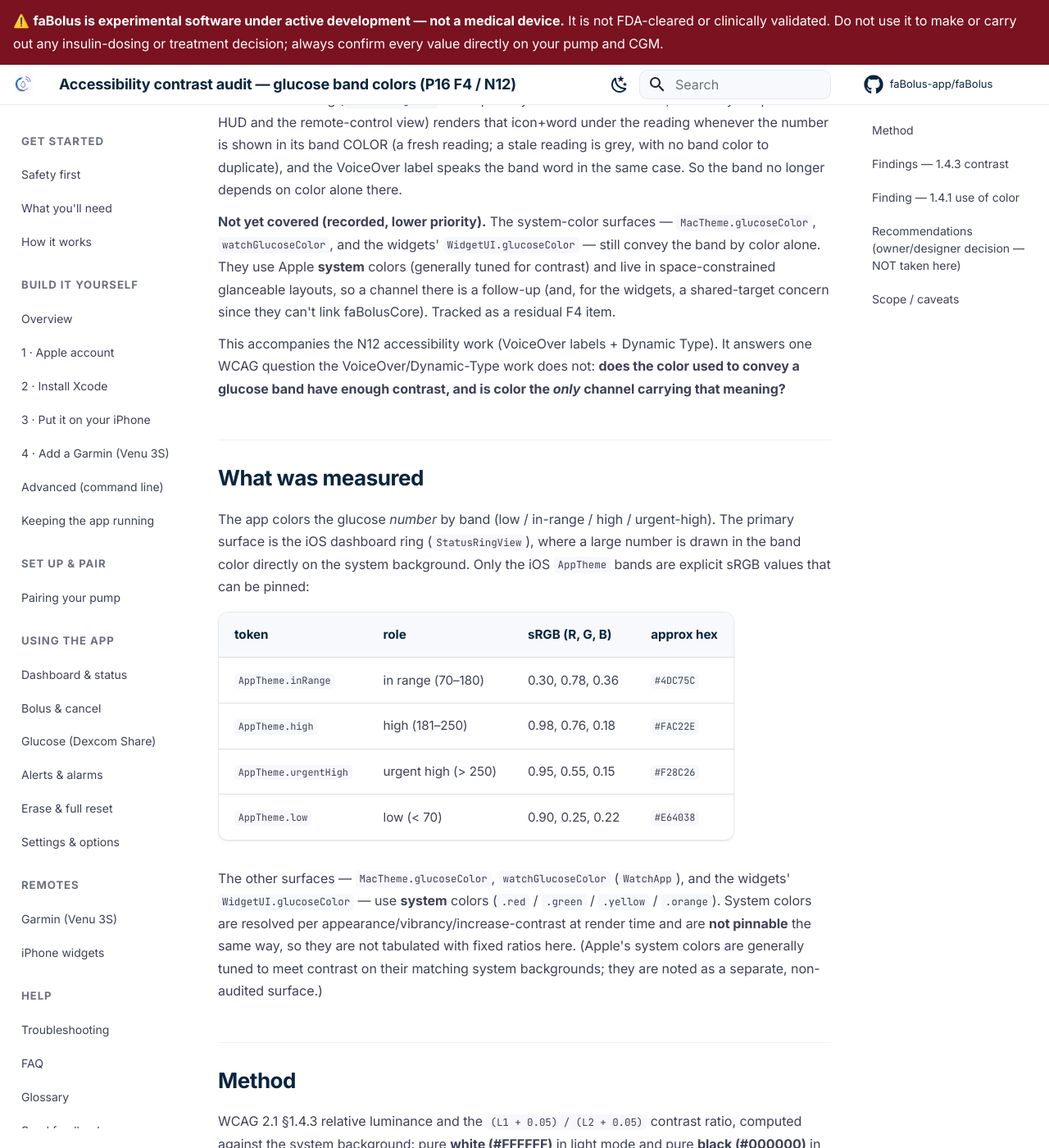
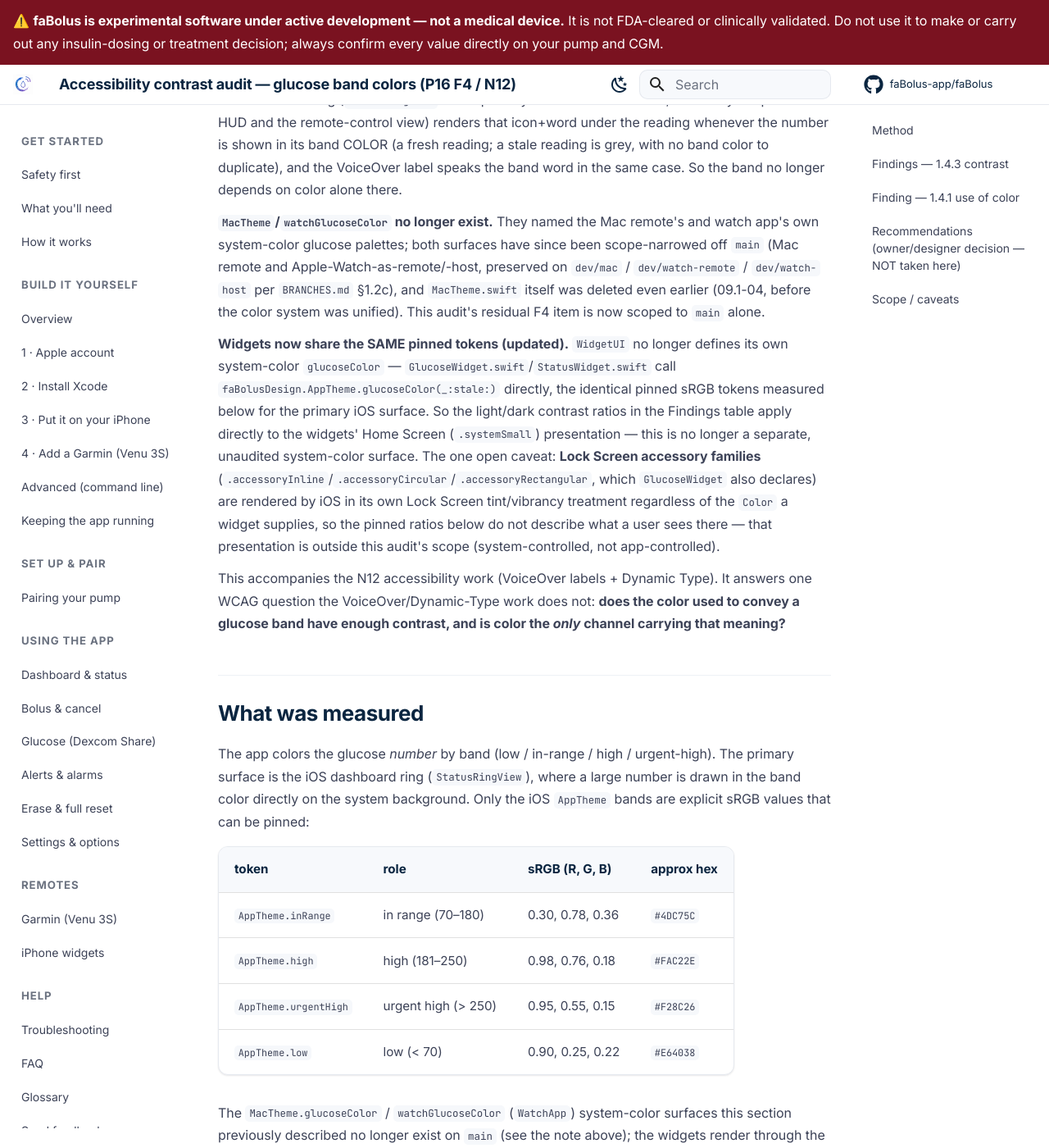
Before and after one commit to faBolus-app/faBolus, an MkDocs documentation site: the page built from docs/accessibility-contrast-audit.md, in a window 1280 px wide and 1400 px high, scrolled down 497 px. Shown: the whole window at 82% size. Built offline with MkDocs 1.6.1 and Material for MkDocs 9.7.7, drawn with Linux system fonts in a browser that asks for light colours; comment, search, counter and statistics services are not loaded; some of the changed text lies outside the part shown.

Commit message:
docs(09.6-07): reconcile reference/ops docs against final narrow-main removal set
- SBOM.md: drop the two ported-source rows for files deleted from main
  (XDripAppGroupSource.swift, LibreLinkUpSource.swift); annotate the
  G7SensorKit/DexcomG6Kit vendored-package rows as retained-but-unused
  per D-02 (their only app-tree consumers were deleted, preserved on
  dev/cgm-extra)
- RELEASE-GATES.md: add a scope note + [off-main] markers on surfaces
  the narrow-main removal has scope-narrowed off main (Apple Watch,
  Mac remote, peer-iPhone remote, Mobi/IDP, non-Venu-3S Garmin,
  Siri/Shortcuts) — the gates remain valid wherever the surface lives
- UNVERIFIED-GUESSES.md: add a scope note + [off-main] markers on the
  Mobi-only (2, 6, 7) and G6/G7-direct-BLE-only (5, 9, 10, 11) entries;
  fix item 12's stale Where: list (RemoteClientModel/MacRemoteModel/
  RemoteControlView are deleted from main) to point at the real main
  consumers (WidgetPublisher/WidgetShared/StatusWidget)
- accessibility-contrast-audit.md: MacTheme/watchGlucoseColor no
  longer exist (Mac/Watch off main); the widgets now render through
  the SAME pinned AppTheme.glucoseColor tokens as the primary surface
  (not a separate system-color palette) — update the audit's findings
  scope accordingly, noting Lock Screen accessory presentation stays
  out of scope (system-controlled)
- NARROW-MAIN-GATES.md: reviewed, no change needed — its Phase 7/8
  framing matches ROADMAP.md (Phase 7 complete, Phase 8 pending)

```diff
--- a/docs/accessibility-contrast-audit.md
+++ b/docs/accessibility-contrast-audit.md
@@ -15,11 +15,22 @@ remote-control view) renders that icon+word under the reading whenever the numbe
 COLOR (a fresh reading; a stale reading is grey, with no band color to duplicate), and the VoiceOver label
 speaks the band word in the same case. So the band no longer depends on color alone there.
 
-**Not yet covered (recorded, lower priority).** The system-color surfaces — `MacTheme.glucoseColor`,
-`watchGlucoseColor`, and the widgets' `WidgetUI.glucoseColor` — still convey the band by color alone. They
-use Apple **system** colors (generally tuned for contrast) and live in space-constrained glanceable
-layouts, so a channel there is a follow-up (and, for the widgets, a shared-target concern since they can't
-link faBolusCore). Tracked as a residual F4 item.
+**`MacTheme`/`watchGlucoseColor` no longer exist.** They named the Mac remote's and watch app's own
+system-color glucose palettes; both surfaces have since been scope-narrowed off `main` (Mac remote and
+Apple-Watch-as-remote/-host, preserved on `dev/mac` / `dev/watch-remote` / `dev/watch-host` per
+`BRANCHES.md` §1.2c), and `MacTheme.swift` itself was deleted even earlier (09.1-04, before the color
+system was unified). This audit's residual F4 item is now scoped to `main` alone.
+
+**Widgets now share the SAME pinned tokens (updated).** `WidgetUI` no longer defines its own
+system-color `glucoseColor` — `GlucoseWidget.swift`/`StatusWidget.swift` call
+`faBolusDesign.AppTheme.glucoseColor(_:stale:)` directly, the identical pinned sRGB tokens measured
+below for the primary iOS surface. So the light/dark contrast ratios in the Findings table apply
+directly to the widgets' Home Screen (`.systemSmall`) presentation — this is no longer a separate,
+unaudited system-color surface. The one open caveat: **Lock Screen accessory families**
+(`.accessoryInline`/`.accessoryCircular`/`.accessoryRectangular`, which `GlucoseWidget` also declares)
+are rendered by iOS in its own Lock Screen tint/vibrancy treatment regardless of the `Color` a widget
+supplies, so the pinned ratios below do not describe what a user sees there — that presentation is
+outside this audit's scope (system-controlled, not app-controlled).
 
 This accompanies the N12 accessibility work (VoiceOver labels + Dynamic Type). It answers one WCAG
 question the VoiceOver/Dynamic-Type work does not: **does the color used to convey a glucose band have
@@ -38,11 +49,11 @@ on the system background. Only the iOS `AppTheme` bands are explicit sRGB values
 | `AppTheme.urgentHigh` | urgent high (> 250) | 0.95, 0.55, 0.15 | `#F28C26` |
 | `AppTheme.low` | low (< 70) | 0.90, 0.25, 0.22 | `#E64038` |
 
-The other surfaces — `MacTheme.glucoseColor`, `watchGlucoseColor` (`WatchApp`), and the widgets'
-`WidgetUI.glucoseColor` — use **system** colors (`.red` / `.green` / `.yellow` / `.orange`). System
-colors are resolved per appearance/vibrancy/increase-contrast at render time and are **not pinnable** the
-same way, so they are not tabulated with fixed ratios here. (Apple's system colors are generally tuned to
-meet contrast on their matching system backgrounds; they are noted as a separate, non-audited surface.)
+The `MacTheme.glucoseColor` / `watchGlucoseColor` (`WatchApp`) system-color surfaces this section
+previously described no longer exist on `main` (see the note above); the widgets render through the
+same pinned `AppTheme` tokens as the primary surface, not a separate system-color palette, so the
+Findings table below is now the complete picture for every `main` surface except the Lock Screen
+accessory presentation (system-controlled, out of scope).
 
 ## Method
 
@@ -105,8 +116,9 @@ Options 1 and 2 are complementary; 1 alone satisfies 1.4.1 and mitigates the pra
 - Light/dark backgrounds are modeled as pure white/black. Real surfaces sometimes sit on material or a
   faint fill; the ring number is effectively on the base system background, so the pure-white/black model
   is the honest worst/best case for it.
-- System-color surfaces (`MacTheme`, watch, widgets) are not pinned — they resolve at render time. If a
-  designer wants them audited too, they'd need to be converted to explicit values first (itself a §13
-  decision).
+- `MacTheme` and the watch app are off `main` (see the note above) and out of scope here. The widgets
+  now render through the same pinned `AppTheme` tokens as the primary surface (no longer a separate
+  system-color surface); the Lock Screen accessory families remain unpinned/system-controlled and are
+  out of scope for the same reason.
 - This audit covers the glucose **band** tokens only, per the F4 mandate. Other palette entries
   (`insulin`, `carbs`, connection ring) are out of scope.
```
Also changed, not shown: docs/RELEASE-GATES.md (+16 -6 lines), docs/SBOM.md (+2 -4 lines), docs/UNVERIFIED-GUESSES.md (+23 -13 lines).
